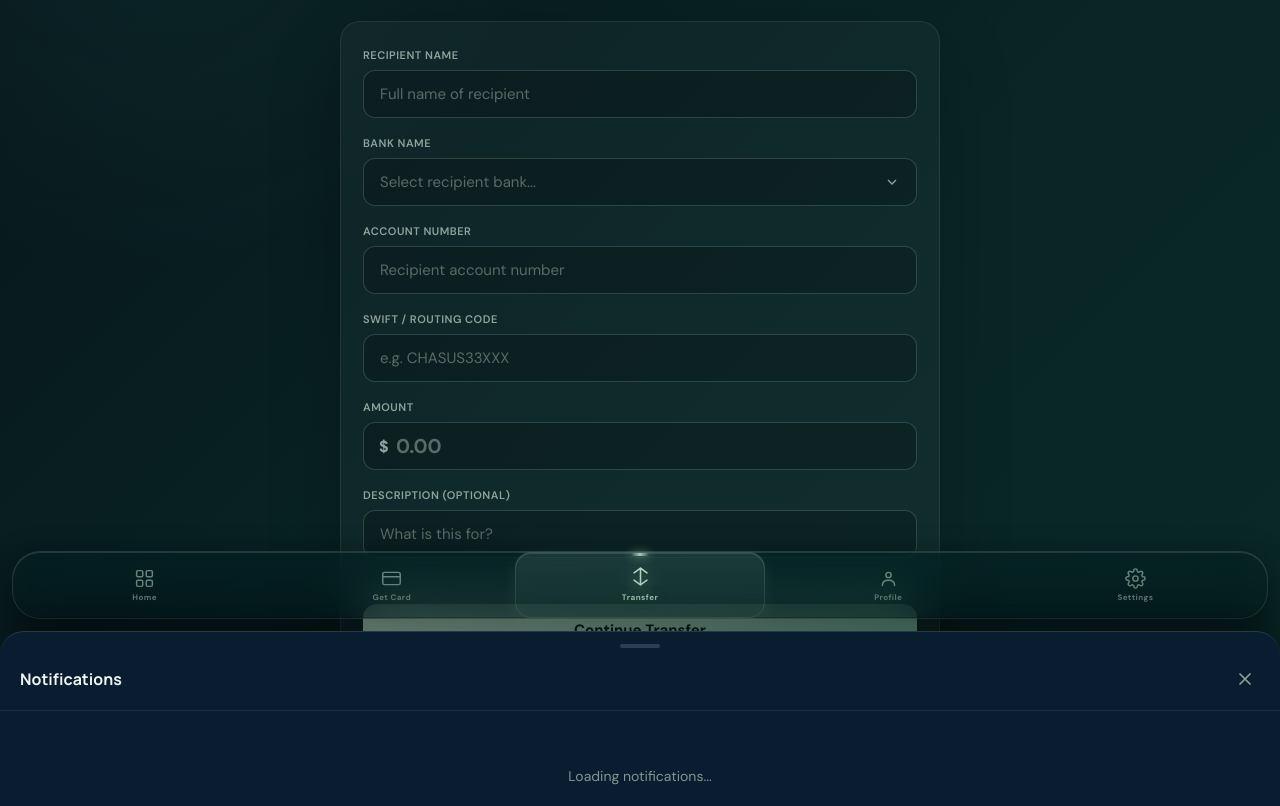
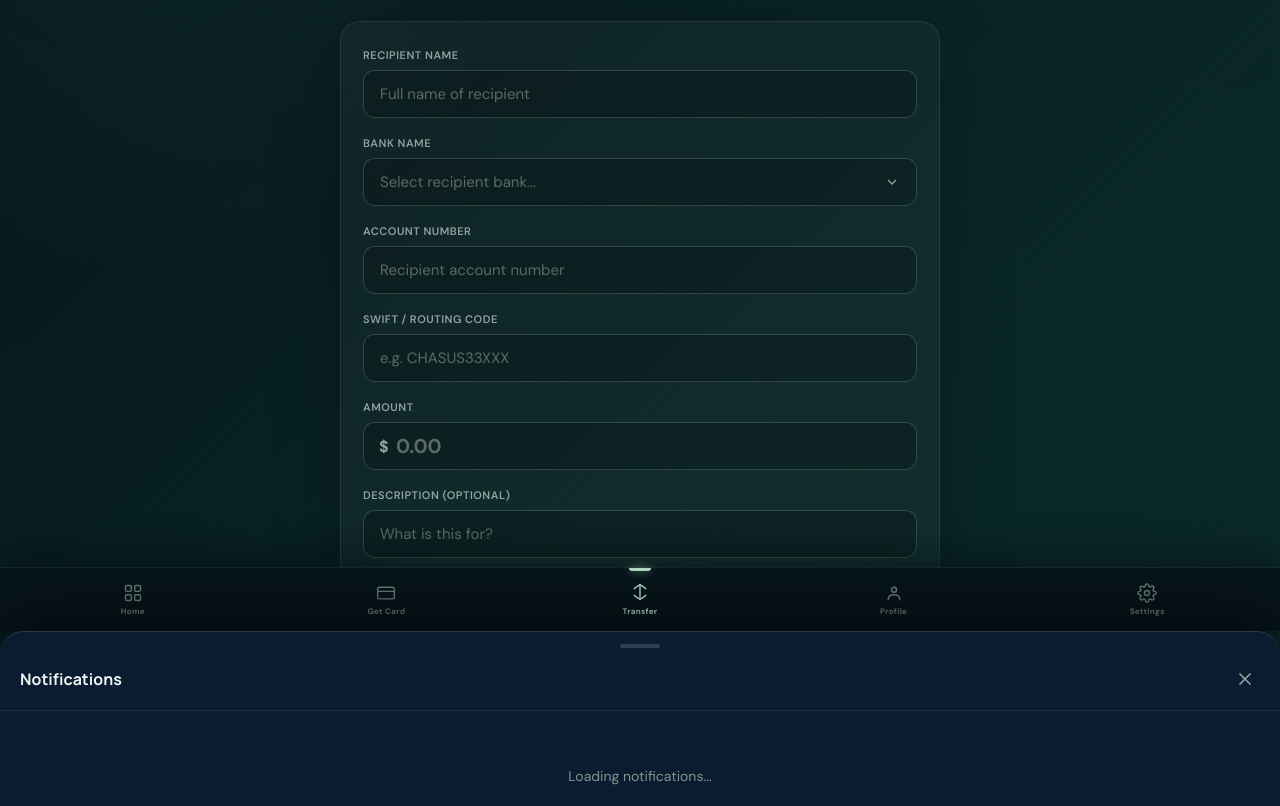
Before and after one commit to mullergle/Crest-united-front-end-, a plain HTML site: page transfer.html in a window 1280 px wide. Shown: the part 169-975 px from the top of the page. Drawn offline with nearby package versions, Linux system fonts and the light colour scheme.

Commit message:
Update transfer.html

```diff
--- a/transfer.html
+++ b/transfer.html
@@ -15,12 +15,12 @@
     --ink:#07151b; --deep:#0a2223; --deep2:#103536; --green:#1e6256; --green2:#2c806c;
     --mint:#b8e0ca; --cream:#f5f2e8; --white:#fff; --text:#eef5f1; --muted:#8fa39d; --gold:#c9a96b;
     --line:rgba(255,255,255,.08); --card:rgba(255,255,255,.045); --danger:#d98b8b; --shadow:0 25px 70px rgba(0,0,0,.22);
-    --nav-height:68px;
+    --nav-height:64px;
 }
 
 *{ margin:0; padding:0; box-sizing:border-box; }
 html{ background:#07151b; scroll-behavior:smooth; -webkit-text-size-adjust:100%; }
-body{ min-height:100vh; min-height:100dvh; font-family:"DM Sans",sans-serif; color:var(--text); background:radial-gradient(circle at 10% 0%, rgba(44,128,108,.13), transparent 28%), linear-gradient(135deg, #07151b, #092526 55%, #0b2929); overflow-x:hidden; -webkit-tap-highlight-color:transparent; padding-bottom:calc(var(--nav-height) + 24px); }
+body{ min-height:100vh; min-height:100dvh; font-family:"DM Sans",sans-serif; color:var(--text); background:radial-gradient(circle at 10% 0%, rgba(44,128,108,.13), transparent 28%), linear-gradient(135deg, #07151b, #092526 55%, #0b2929); overflow-x:hidden; -webkit-tap-highlight-color:transparent; padding-bottom:calc(var(--nav-height) + 10px); }
 a{ color:inherit; text-decoration:none; }
 button, input, select, textarea{ font-family:inherit; }
 button{ cursor:pointer; }
@@ -62,7 +62,7 @@ button{ cursor:pointer; }
 .profile-section .avatar{
     width:42px; height:42px; flex-shrink:0;
     display:flex; align-items:center; justify-content:center;
-    border-radius:50%; background:linear-gradient(145deg, var(--mint), var(--green2));
+    border-radius:50%; overflow:hidden; background:linear-gradient(145deg, var(--mint), var(--green2));
     color:#09201d; font-size:13px; font-weight:800; border:none;
     box-shadow:0 0 0 2px rgba(184,224,202,.12); transition:box-shadow .2s;
 }
@@ -76,128 +76,29 @@ button{ cursor:pointer; }
 .icon-button:hover{ background:rgba(184,224,202,.08); color:var(--mint); }
 .icon-button svg{ width:16px; }
 
-/* =========================================================
-   STUNNING BOTTOM NAVIGATION (GLASS-MORPHISM)
-========================================================= */
-.bottom-nav {
-    position: fixed;
-    left: 12px;
-    right: 12px;
-    bottom: 12px;
-    z-index: 1000;
-    height: var(--nav-height);
-    display: flex;
-    align-items: center;
-    justify-content: space-around;
-    background: rgba(10, 30, 32, 0.55);
-    backdrop-filter: blur(24px) saturate(180%);
-    -webkit-backdrop-filter: blur(24px) saturate(180%);
-    border-radius: 28px;
-    border: 1px solid rgba(255, 255, 255, 0.12);
-    box-shadow:
-        0 8px 32px rgba(0, 0, 0, 0.45),
-        inset 0 1px 0 rgba(255, 255, 255, 0.12),
-        inset 0 -1px 0 rgba(0, 0, 0, 0.2);
-    padding: 0 8px;
-    padding-bottom: env(safe-area-inset-bottom);
-    transition: background 0.3s ease, box-shadow 0.3s ease;
+.bottom-nav{
+    position:fixed; left:0; right:0; bottom:0; z-index:1000; height:var(--nav-height);
+    display:flex; align-items:center; justify-content:space-around;
+    background: #07151b;
+    border-top:1px solid var(--line);
+    padding:0 6px; padding-bottom:env(safe-area-inset-bottom);
+    box-shadow:0 -10px 40px rgba(0,0,0,.3);
 }
-
-.bottom-nav a {
-    flex: 1;
-    display: flex;
-    flex-direction: column;
-    align-items: center;
-    justify-content: center;
-    gap: 3px;
-    height: 100%;
-    color: #6a8f84;
-    font-size: 8px;
-    font-weight: 700;
-    letter-spacing: 0.4px;
-    border-radius: 16px;
-    transition: all 0.3s cubic-bezier(0.2, 0.8, 0.2, 1);
-    position: relative;
-    min-width: 0;
-    padding: 6px 0;
+.bottom-nav a{
+    flex:1; display:flex; flex-direction:column; align-items:center; justify-content:center; gap:3px;
+    height:100%; color:#6a7f79; font-size:8px; font-weight:700; letter-spacing:.3px;
+    border-radius:12px; transition:color .2s, background .2s; position:relative;
+    min-width:0; padding:4px 0;
 }
-
-.bottom-nav a svg {
-    width: 21px;
-    height: 21px;
-    flex-shrink: 0;
-    transition: transform 0.3s cubic-bezier(0.2, 0.8, 0.2, 1), filter 0.3s ease;
+.bottom-nav a svg{ width:20px; height:20px; flex-shrink:0; transition:transform .2s; }
+.bottom-nav a.active{ color:var(--mint); }
+.bottom-nav a.active svg{ transform:translateY(-1px); }
+.bottom-nav a.active::before{
+    content:""; position:absolute; top:0; left:50%; transform:translateX(-50%);
+    width:22px; height:3px; border-radius:0 0 4px 4px; background:var(--mint);
+    box-shadow:0 0 10px rgba(184,224,202,.6);
 }
-
-.bottom-nav a.active {
-    color: var(--mint);
-    background: linear-gradient(180deg, rgba(184, 224, 202, 0.12) 0%, rgba(184, 224, 202, 0.02) 100%);
-    border: 1px solid rgba(184, 224, 202, 0.15);
-    box-shadow: 0 4px 16px rgba(184, 224, 202, 0.08), inset 0 1px 0 rgba(184, 224, 202, 0.15);
-}
-
-.bottom-nav a.active svg {
-    transform: translateY(-2px) scale(1.05);
-    filter: drop-shadow(0 0 10px rgba(184, 224, 202, 0.45));
-}
-
-.bottom-nav a.active span {
-    font-weight: 800;
-    letter-spacing: 0.5px;
-    text-shadow: 0 0 14px rgba(184, 224, 202, 0.35);
-}
-
-.bottom-nav a.active::before {
-    content: "";
-    position: absolute;
-    top: 50%;
-    left: 50%;
-    transform: translate(-50%, -50%);
-    width: 42px;
-    height: 42px;
-    border-radius: 50%;
-    background: radial-gradient(circle, rgba(184, 224, 202, 0.12) 0%, transparent 70%);
-    animation: navPulse 2.5s ease-in-out infinite;
-    pointer-events: none;
-}
-
-.bottom-nav a.active::after {
-    content: "";
-    position: absolute;
-    top: 0;
-    left: 50%;
-    transform: translateX(-50%);
-    width: 20px;
-    height: 2.5px;
-    border-radius: 0 0 4px 4px;
-    background: linear-gradient(90deg, transparent, var(--mint), transparent);
-    box-shadow: 0 0 10px rgba(184, 224, 202, 0.7);
-    opacity: 0.9;
-}
-
-.bottom-nav a:not(.active):hover {
-    color: #9ec4b6;
-    background: rgba(184, 224, 202, 0.05);
-}
-.bottom-nav a:not(.active):active {
-    background: rgba(184, 224, 202, 0.09);
-    transform: scale(0.96);
-}
-.bottom-nav a:active {
-    transform: scale(0.96);
-}
-
-@keyframes navPulse {
-    0%, 100% {
-        transform: translate(-50%, -50%) scale(0.9);
-        opacity: 0.5;
-    }
-    50% {
-        transform: translate(-50%, -50%) scale(1.15);
-        opacity: 0.9;
-    }
-}
-/* ========================================================= */
+.bottom-nav a:active{ background:rgba(184,224,202,.06); }
 
 .content{ width:min(600px,94%); margin:auto; padding:26px 0 30px; }
 
@@ -462,22 +363,12 @@ button{ cursor:pointer; }
 }
 #receiptModal.show { transform: translate(-50%, -50%) scale(1); opacity: 1; visibility: visible; }
 
-@media(max-width:760px){
-    .bottom-nav{ left:8px; right:8px; bottom:8px; border-radius:24px; }
-    .bottom-nav a{ font-size:7px; }
-    .bottom-nav a svg{ width:19px; height:19px; }
-}
 @media(max-width:480px){
     .topbar{ height:58px; padding:0 16px; }
     .profile-section .avatar{ width:38px; height:38px; font-size:12px; }
     .content{ width:calc(100% - 28px); padding:20px 0 26px; }
     .page-header h1{ font-size:26px; }
-    .bottom-nav{ left:6px; right:6px; bottom:6px; border-radius:22px; padding:0 4px; }
-    .bottom-nav a{ font-size:6.5px; gap:2px; padding:4px 0; }
-    .bottom-nav a svg{ width:18px; height:18px; }
-    .bottom-nav a.active::before{ width:36px; height:36px; }
 }
-@media(prefers-reduced-motion:reduce){ *, *::before, *::after{ transition:none!important; animation:none!important; } }
 </style>
 </head>
 <body>
@@ -491,20 +382,11 @@ button{ cursor:pointer; }
     </div>
 </div>
 
-<!-- 🌟 INSTANT NAV LOADER (transparent overlay for nav taps) 🌟 -->
-<div id="navLoader" style="position:fixed;inset:0;z-index:99999;display:flex;align-items:center;justify-content:center;background:radial-gradient(circle at center, rgba(16,53,54,.96), rgba(7,21,27,.99));backdrop-filter:blur(14px);-webkit-backdrop-filter:blur(14px);opacity:0;visibility:hidden;pointer-events:none;transition:opacity .25s ease, visibility .25s ease;">
-    <div class="loader-content">
-        <div class="loader-ring"></div>
-        <div class="loader-title" id="navLoaderTitle">Loading</div>
-        <div class="loader-subtitle">Securely connecting to Crest United</div>
-    </div>
-</div>
-
 <div class="dashboard">
 
 <header class="topbar">
     <div class="profile-section">
-        <button class="avatar" id="topAvatar" type="button" onclick="triggerNavLoader(event, 'Opening dashboard')" aria-label="Back to Dashboard">PO</button>
+        <button class="avatar" id="topAvatar" type="button" onclick="window.location.href='dashboard.html'" aria-label="Back to Dashboard"></button>
     </div>
     <div class="topbar-right">
         <button class="icon-button" id="openNotificationsBtn" aria-label="Notifications">
@@ -697,31 +579,28 @@ button{ cursor:pointer; }
     </div>
 </div>
 
-<!-- =========================================================
-     STUNNING BOTTOM NAVIGATION (GLASS-MORPHISM)
-========================================================= -->
 <nav class="bottom-nav" aria-label="Main navigation">
-    <a href="dashboard.html" data-page="dashboard" onclick="triggerNavLoader(event, 'Opening dashboard')">
+    <a href="dashboard.html" data-page="dashboard">
         <svg viewBox="0 0 24 24" fill="none" stroke="currentColor" stroke-width="1.7" stroke-linecap="round" stroke-linejoin="round"><rect x="3" y="3" width="7" height="7" rx="1.5"/><rect x="14" y="3" width="7" height="7" rx="1.5"/><rect x="3" y="14" width="7" height="7" rx="1.5"/><rect x="14" y="14" width="7" height="7" rx="1.5"/></svg>
         <span>Home</span>
     </a>
 
-    <a href="get-card.html" data-page="cards" onclick="triggerNavLoader(event, 'Loading cards')">
+    <a href="get-card.html" data-page="cards">
         <svg viewBox="0 0 24 24" fill="none" stroke="currentColor" stroke-width="1.7" stroke-linecap="round" stroke-linejoin="round"><rect x="2" y="5" width="20" height="14" rx="2"/><path d="M2 10h20"/></svg>
         <span>Get Card</span>
     </a>
 
-    <a href="transfer.html" class="active" data-page="transfer" onclick="triggerNavLoader(event, 'Opening transfer')">
+    <a href="transfer.html" class="active" data-page="transfer">
         <svg viewBox="0 0 24 24" fill="none" stroke="currentColor" stroke-width="1.7" stroke-linecap="round" stroke-linejoin="round"><path d="M12 3v18"/><path d="M5 8l7-5 7 5"/><path d="M5 16l7 5 7-5"/></svg>
         <span>Transfer</span>
     </a>
 
-    <a href="profile.html" data-page="profile" onclick="triggerNavLoader(event, 'Loading profile')">
+    <a href="profile.html" data-page="profile">
         <svg viewBox="0 0 24 24" fill="none" stroke="currentColor" stroke-width="1.7" stroke-linecap="round" stroke-linejoin="round"><circle cx="12" cy="8" r="3"/><path d="M5 20c0-4 3-6 7-6s7 2 7 6"/></svg>
         <span>Profile</span>
     </a>
 
-    <a href="settings.html" data-page="settings" onclick="triggerNavLoader(event, 'Loading settings')">
+    <a href="settings.html" data-page="settings">
         <svg viewBox="0 0 24 24" fill="none" stroke="currentColor" stroke-width="1.7" stroke-linecap="round" stroke-linejoin="round">
             <circle cx="12" cy="12" r="3"></circle>
             <path d="M19.4 15a1.65 1.65 0 0 0 .33 1.82l.06.06a2 2 0 0 1 0 2.83 2 2 0 0 1-2.83 0l-.06-.06a1.65 1.65 0 0 0-1.82-.33 1.65 1.65 0 0 0-1 1.51V21a2 2 0 0 1-2 2 2 2 0 0 1-2-2v-.09A1.65 1.65 0 0 0 9 19.4a1.65 1.65 0 0 0-1.82.33l-.06.06a2 2 0 0 1-2.83 0 2 2 0 0 1 0-2.83l.06-.06a1.65 1.65 0 0 0 .33-1.82 1.65 1.65 0 0 0-1.51-1H3a2 2 0 0 1-2-2 2 2 0 0 1 2-2h.09A1.65 1.65 0 0 0 4.6 9a1.65 1.65 0 0 0-.33-1.82l-.06-.06a2 2 0 0 1 0-2.83 2 2 0 0 1 2.83 0l.06.06a1.65 1.65 0 0 0 1.82.33H9a1.65 1.65 0 0 0 1-1.51V3a2 2 0 0 1 2-2 2 2 0 0 1 2 2v.09a1.65 1.65 0 0 0 1 1.51 1.65 1.65 0 0 0 1.82-.33l.06-.06a2 2 0 0 1 2.83 0 2 2 0 0 1 0 2.83l-.06.06a1.65 1.65 0 0 0-.33 1.82V9a1.65 1.65 0 0 0 1.51 1H21a2 2 0 0 1 2 2 2 2 0 0 1-2 2h-.09a1.65 1.65 0 0 0-1.51 1z"></path>
@@ -739,9 +618,6 @@ button{ cursor:pointer; }
     const loaderTitle = document.getElementById("loaderTitle");
     const loaderSubtitle = document.getElementById("loaderSubtitle");
 
-    const navLoader = document.getElementById("navLoader");
-    const navLoaderTitle = document.getElementById("navLoaderTitle");
-
     const otpOverlay = document.getElementById("otpOverlay");
     const successOverlay = document.getElementById("successOverlay");
     const errorEl = document.getElementById("error-msg");
@@ -749,25 +625,6 @@ button{ cursor:pointer; }
 
     let pendingTransfer = null;
     let finalTransferData = null;
-
-    // ==========================================
-    // NAV LOADER (for bottom nav taps)
-    // ==========================================
-    function triggerNavLoader(event, title = "Loading") {
-        if (event) event.preventDefault();
-        const href = event?.currentTarget?.getAttribute('href');
-        if (navLoaderTitle) navLoaderTitle.textContent = title;
-
-        void navLoader.offsetWidth;
-        navLoader.style.opacity = "1";
-        navLoader.style.visibility = "visible";
-        navLoader.style.pointerEvents = "auto";
-
-        setTimeout(() => {
-            if (href) window.location.href = href;
-        }, 500);
-    }
-    window.triggerNavLoader = triggerNavLoader;
 
     // ==========================================
     // 1. BANK SEARCH LOGIC
@@ -881,7 +738,7 @@ button{ cursor:pointer; }
         const filtered = banksData.filter(b => b.name.toLowerCase().includes(lowerQuery));
 
         if (filtered.length === 0) {
-            bankSearchList.innerHTML = `<div style="text-align:center; padding: 40px; color: var(--muted);">No banks found matching "${query}"</div>`;
+            bankSearchList.innerHTML = `<div style="text-align:center; padding: 40px; color: var(--muted);">No banks found matching "${escapeHTML(query)}"</div>`;
             return;
         }
 
@@ -902,7 +759,7 @@ button{ cursor:pointer; }
                 selectedBankText.textContent = bank.name;
                 bankSelectTrigger.classList.add("has-value");
                 bankSearchOverlay.classList.remove("show");
-                bankSearchInput.value = "";
+                bankSearchInput.value = ""; // Reset search
             };
             bankSearchList.appendChild(item);
         });
@@ -937,7 +794,7 @@ button{ cursor:pointer; }
         notifModal.classList.add("show");
         notifBackdrop.classList.add("show");
         document.body.style.overflow = "hidden";
-        loadNotifications();
+        loadNotifications(); // Fetch fresh data on open
     }
     function closeNotifModal() {
         notifModal.classList.remove("show");
@@ -1104,17 +961,35 @@ button{ cursor:pointer; }
     }
 
     async function loadProfile() {
+        const avatar = document.getElementById("topAvatar");
         try {
             const res = await apiRequest("/api/auth/me");
             const profile = res.profile || {};
             const user = res.user || {};
             const first = profile.first_name || user.first_name || "P";
             const last = profile.surname || user.last_name || "O";
+            const initials = `${first.charAt(0)}${last.charAt(0)}`.toUpperCase();
+            const avatarUrl = profile.avatar_url || null;
 
-            const avatar = document.getElementById("topAvatar");
-            if (avatar) avatar.textContent = `${first.charAt(0)}${last.charAt(0)}`.toUpperCase();
+            if (avatar) {
+                if (avatarUrl) {
+                    // Preload the photo; initials are only used if it fails to load
+                    await new Promise(resolve => {
+                        const img = new Image();
+                        const timer = setTimeout(() => { avatar.textContent = initials; resolve(); }, 8000);
+                        img.alt = "Profile photo";
+                        img.style.cssText = "width:100%;height:100%;object-fit:cover;display:block;border-radius:50%;";
+                        img.onload = () => { clearTimeout(timer); avatar.textContent = ""; avatar.appendChild(img); resolve(); };
+                        img.onerror = () => { clearTimeout(timer); avatar.textContent = initials; resolve(); };
+                        img.src = avatarUrl;
+                    });
+                } else {
+                    avatar.textContent = initials;
+                }
+            }
         } catch (err) {
             console.warn("Could not load profile", err);
+            if (avatar && !avatar.firstChild) avatar.textContent = "--";
         }
         setTimeout(hideLoader, 1200);
     }
@@ -1135,13 +1010,16 @@ button{ cursor:pointer; }
         const btn = document.getElementById("submitBtn");
         errorEl.textContent = "";
 
+        // Strict Validation
         if (!name) return errorEl.textContent = "Enter the recipient name.";
         if (!bank || bank === "") return errorEl.textContent = "Select the bank name.";
 
+        // Account Number Validation (8-17 digits)
         if (!account || !/^\d{8,17}$/.test(account)) {
             return errorEl.textContent = "Account number must be 8 to 17 digits (numbers only).";
         }
 
+        // SWIFT/Routing Validation (8-11 alphanumeric)
         if (!swift || !/^[A-Za-z0-9]{8,11}$/.test(swift)) {
             return errorEl.textContent = "SWIFT/Routing must be 8 to 11 characters (letters and numbers only).";
         }
@@ -1181,7 +1059,7 @@ button{ cursor:pointer; }
 
                 hideLoader();
 
-                document.getElementById("otpSummary").innerHTML = `Enter the 6-digit code sent to your email to send <strong>${formatMoney(amount)}</strong> to <strong>${name}</strong>.`;
+                document.getElementById("otpSummary").innerHTML = `Enter the 6-digit code sent to your email to send <strong>${formatMoney(amount)}</strong> to <strong>${escapeHTML(name)}</strong>.`;
                 otpOverlay.classList.add("show");
                 document.getElementById("otpInput").value = "";
                 document.getElementById("otpInput").focus();
@@ -1255,19 +1133,23 @@ button{ cursor:pointer; }
     // 6. SUCCESS SCREEN ACTIONS & RECEIPT
     // ==========================================
 
+    // Close success modal (X button)
     document.getElementById("exitSuccessBtn").addEventListener("click", () => {
         successOverlay.classList.remove("show");
-        window.location.reload();
+        window.location.reload(); // Exit flow
     });
 
+    // Make a new transfer
     document.getElementById("newTransferBtn").addEventListener("click", () => {
         successOverlay.classList.remove("show");
         window.location.reload();
     });
 
+    // View Receipt
     document.getElementById("viewReceiptBtn").addEventListener("click", () => {
         successOverlay.classList.remove("show");
 
+        // Populate receipt
         document.getElementById("receiptAmount").textContent = formatMoney(finalTransferData.amount);
         document.getElementById("receiptDate").textContent = new Date().toLocaleString("en-US", { month:"long", day:"numeric", year:"numeric", hour:"2-digit", minute:"2-digit" });
         document.getElementById("receiptRef").textContent = finalTransferData.reference || finalTransferData.id || "—";
@@ -1283,10 +1165,11 @@ button{ cursor:pointer; }
         document.getElementById("receiptModal").classList.add("show");
     });
 
+    // Close Receipt
     document.getElementById("closeReceiptBtn").addEventListener("click", () => {
         document.getElementById("receiptBackdrop").classList.remove("show");
         document.getElementById("receiptModal").classList.remove("show");
-        window.location.reload();
+        window.location.reload(); // Reload when closing receipt to start fresh
     });
 
     document.getElementById("receiptBackdrop").addEventListener("click", () => {
@@ -1295,6 +1178,7 @@ button{ cursor:pointer; }
         window.location.reload();
     });
 
+    // Download Receipt Logic (html2canvas)
     document.getElementById("downloadReceiptBtn").addEventListener("click", () => {
         const btn = document.getElementById("downloadReceiptBtn");
         const originalText = btn.textContent;
@@ -1321,18 +1205,22 @@ button{ cursor:pointer; }
         });
     });
 
+    // Prevent non-numeric input for account number
     document.getElementById("recipientAccount").addEventListener("input", function() {
         this.value = this.value.replace(/[^0-9]/g, "");
     });
 
+    // Prevent non-alphanumeric for SWIFT
     document.getElementById("recipientSwift").addEventListener("input", function() {
         this.value = this.value.replace(/[^a-zA-Z0-9]/g, "").toUpperCase();
     });
 
+    // OTP auto format
     document.getElementById("otpInput").addEventListener("input", function () {
         this.value = this.value.replace(/[^0-9]/g, "").slice(0, 6);
     });
 
+    // Initial Load
     loadProfile();
 </script>
 </body>
```
